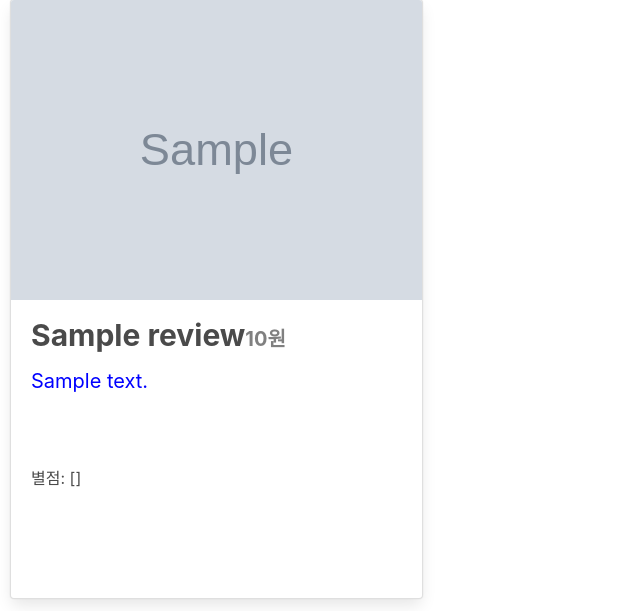
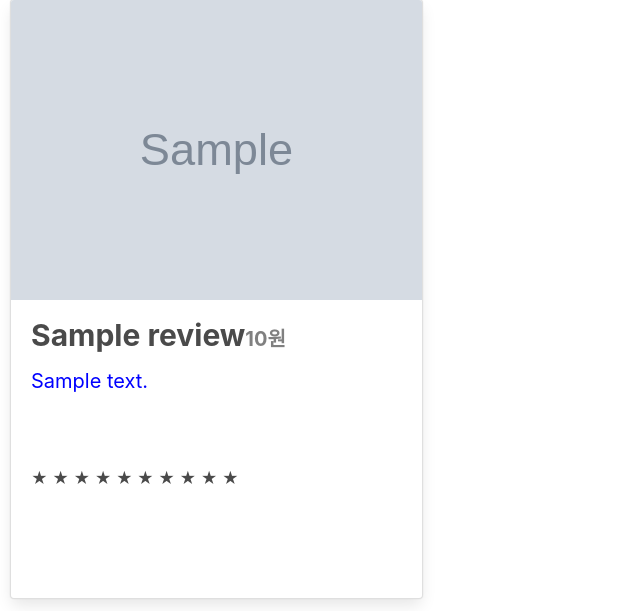
Before and after one commit to camping-view/hanghae-4-1, a Flask app: page / in a window 1280 px wide. Shown: the part 281-892 px from the top of the page, without its empty margins (0-640 px from the left). Run offline with Flask 2, Linux system fonts and the light colour scheme; grey boxes marked "Sample" are stand-in pictures; a database or web service that is not in the repository returns one stand-in record (values such as "Sample title"); some libraries are stand-ins or nearby versions; some web fonts are replaced.

Commit message:
별점 수정

```diff
--- a/templates/index.html
+++ b/templates/index.html
@@ -55,7 +55,8 @@
         <div class="navbar-item">
             <div class="buttons">
                 {#로그인 여부에따라 버튼 보여주기#}
-                <a class="button is-warning" onclick="writeReview('{% if status %} true {% else %} false {% endif %}')";>리뷰작성</a>
+                <a class="button is-warning" onclick="writeReview('{% if status %} true {% else %} false {% endif %}')"
+                   ;>리뷰작성</a>
                 {% if status %}
                     <a class="button is-light" onclick="logout_out()">
                         로그아웃
@@ -86,7 +87,9 @@
                     <div class="card-body">
                         <h5 class="card-title">{{ review.name }}<span class="card-price">{{ review.price }}원</span></h5>
                         <p class="card-comment">{{ review.content }}</p>
-                        <p class="card-star">별점: {{ review.star }}</p>
+                        {% for x in range(review.star | int) %}
+                            <span>★</span>
+                        {% endfor %}
                     </div>
                 </div>
             </a>
```
